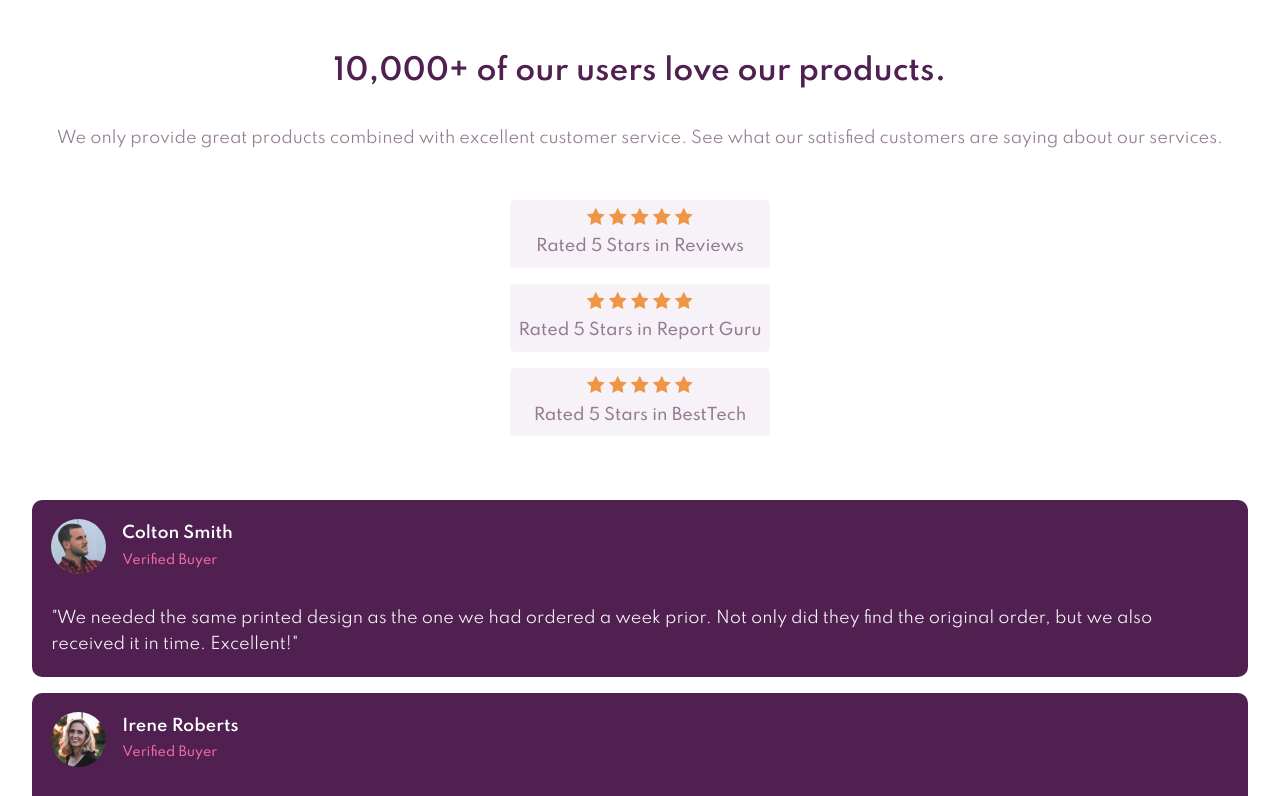
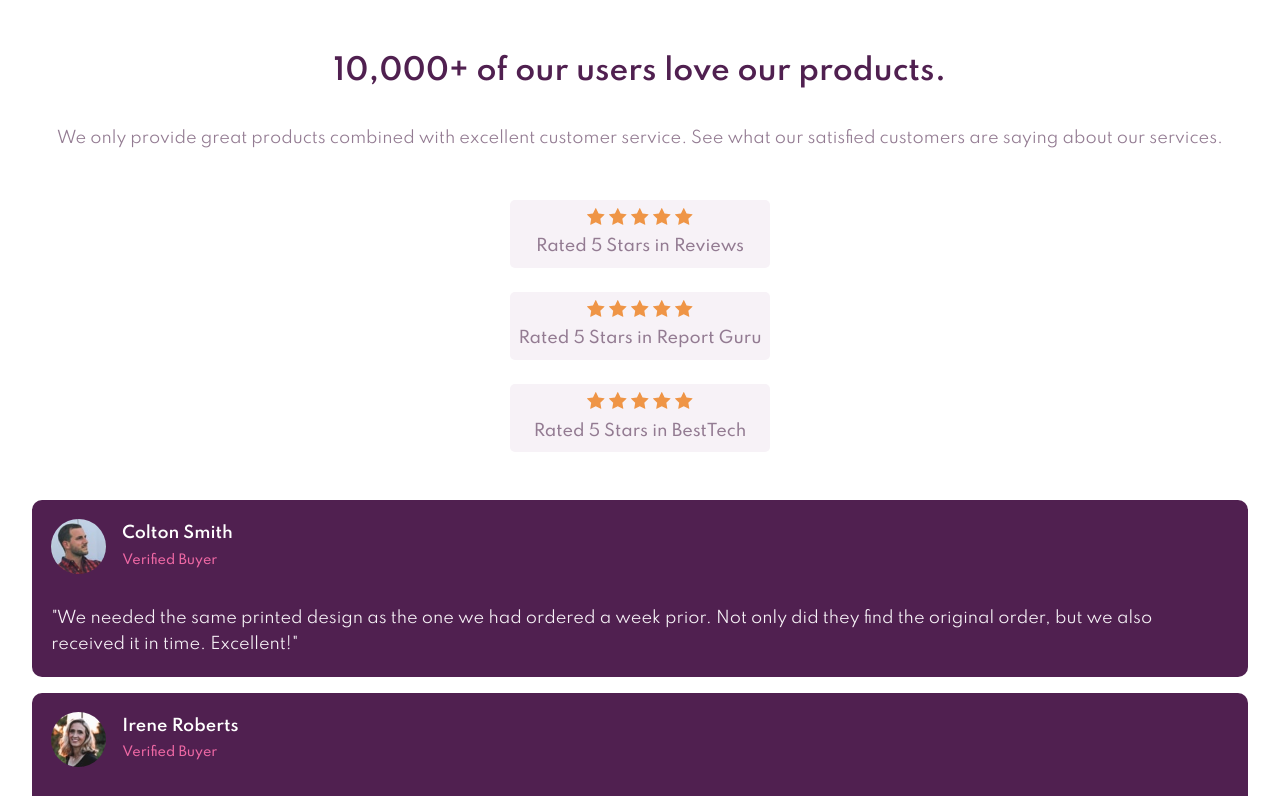
Before and after one commit to Kary01/challenge-social-proof-section, a plain HTML site: page index.html in a window 1280 px wide. Shown: the top 796 px of the page. Drawn offline with Linux system fonts and the light colour scheme.

Commit message:
add grid template

```diff
--- a/css/style.css
+++ b/css/style.css
@@ -92,15 +92,21 @@ img {
   align-items: center;
 }
 
+.ranking__container {
+  display: grid;
+  grid-template-columns: 1fr;
+  grid-template-rows: repeat(3, 1fr);
+  gap: 1.5rem;
+}
+
 .ranking .ranking__container .ranking__data {
-  width: 100%;
+  width: auto;
   height: auto;
   display: flex;
   flex-direction: column;
   justify-content: center;
   align-items: center;
   background-color: var(--light-grayish-magenta);
-  margin-bottom: 1rem;
   padding: .5rem;
   border-radius: 5px;
 }
@@ -128,8 +134,9 @@ img {
 }
 
 .comments .comments__container {
-  display: flex;
-  flex-direction: column;
+  display: grid;
+  grid-template-columns: 1fr;
+  grid-template-rows: repeat(3, 1fr);
   gap: 1rem;
 }
 
```
